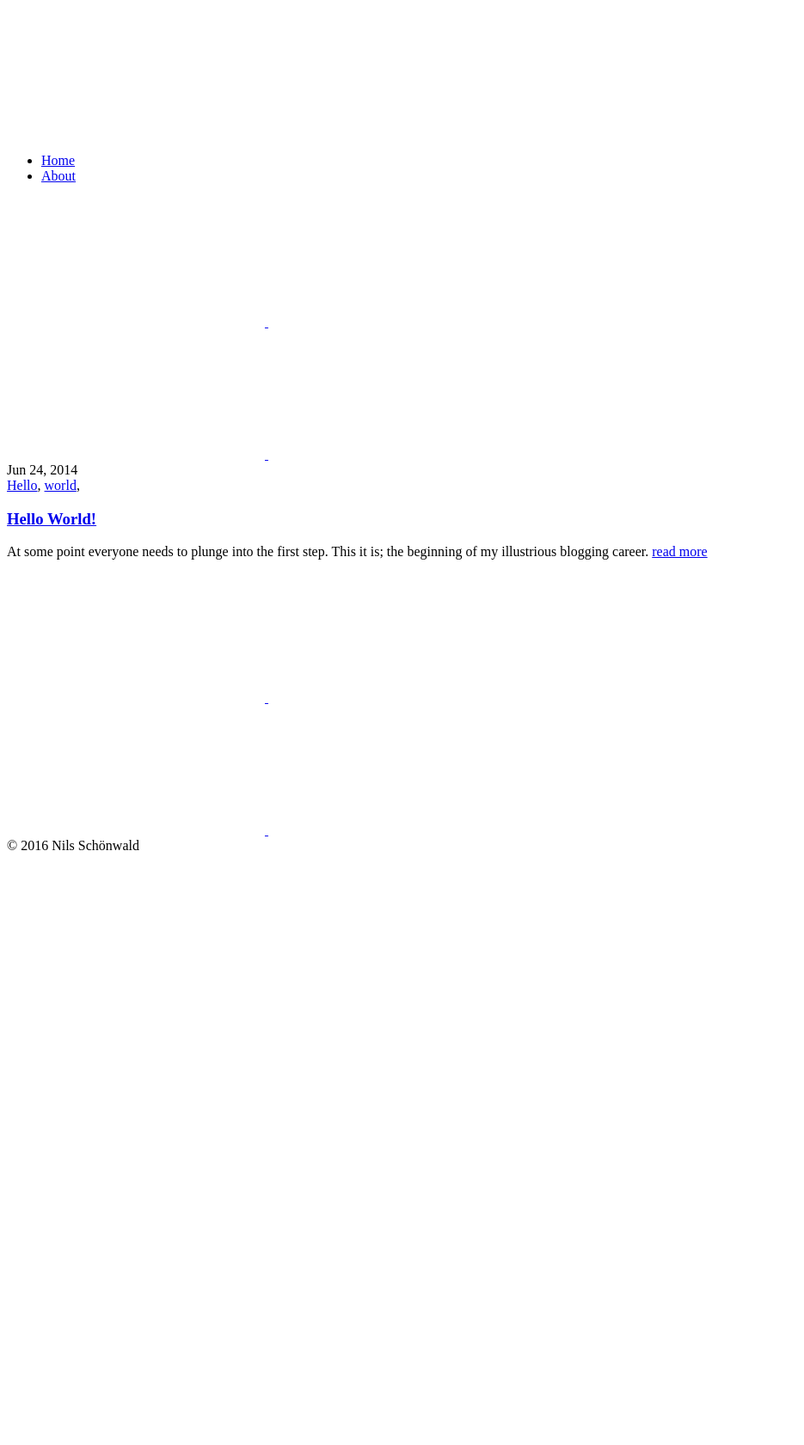
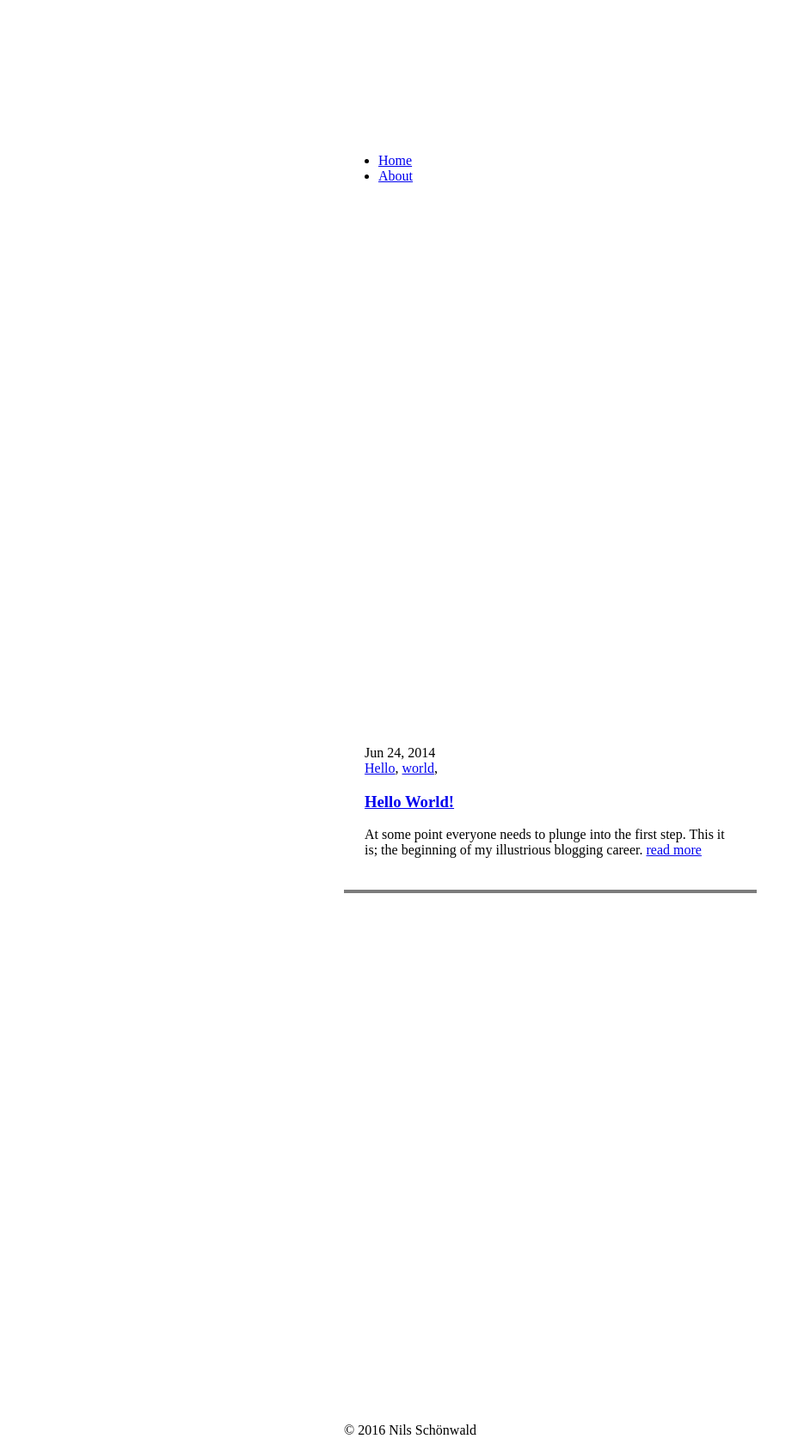
Before and after one commit to schoenwaldnils/blog, a Jekyll site: the page built from index.md, in a window 1280 px wide. Shown: the whole page at 86% size, without its empty margins (0-935 px from the left). Built offline with Jekyll 4.4.1, drawn with Linux system fonts in a browser that asks for light colours; before the commit the page ends 1001 px from its top, so only the background shows below that.

Commit message:
Generate css-critical

```diff
--- a/_includes/head.html
+++ b/_includes/head.html
@@ -3,6 +3,6 @@
   <meta content="IE=edge" http-equiv=X-UA-Compatible>
   <meta content="width=device-width,initial-scale=1" name=viewport>
   {% seo %}
-  <link rel="stylesheet" href="/build/main.css">
+  <style>{% include main-critical.css %}</style>
   {% include favicons.html %}
 </head>
--- /dev/null
+++ b/_includes/main-critical.css
@@ -0,0 +1 @@
+.u-maxWidth{box-sizing:content-box;max-width:30rem;margin-right:auto;margin-left:auto;padding-right:5vw;padding-left:5vw}.u-whiteBox{background:#fff;border-bottom:.25rem solid #7c7c7c}.u-boxPadding{padding:3.5vw 4vw}@media (min-width:769px){.u-boxPadding{padding:1.3125rem 1.5rem}}
--- a/_layouts/base.html
+++ b/_layouts/base.html
@@ -18,3 +18,4 @@
     {% endif %}
   </body>
 </html>
+<link rel="stylesheet" href="/build/main.css">
--- a/package.json
+++ b/package.json
@@ -43,6 +43,7 @@
     "eslint-plugin-jsx-a11y": "2.2.3",
     "eslint-plugin-react": "6.4.1",
     "gulp": "3.9.1",
+    "gulp-cssmin": "^0.1.7",
     "gulp-eslint": "3.0.1",
     "gulp-exit": "0.0.2",
     "gulp-gh-pages": "^0.5.4",
--- /dev/null
+++ b/source/main-critical.css
@@ -0,0 +1,3 @@
+@import 'styles/theme.css';
+@import 'styles/theme-map.css';
+@import 'styles/utils/utils-theme.css';
--- a/source/main.css
+++ b/source/main.css
@@ -17,7 +17,8 @@
 @import 'styles/base.css';
 @import 'components/**/*.css';
 @import 'styles/typography.css';
-@import 'styles/utils/index.css';
+@import 'styles/utils/display/index.css';
+@import 'styles/utils/highlighting.css';
 
 /*
  * SVG-Sprite
--- a/source/styles/utils/index.css
+++ /dev/null
@@ -1,3 +0,0 @@
-@import 'display/index.css';
-@import 'utils-theme.css';
-@import 'highlighting.css';
```
Also changed, not shown: gulpfile.babel.js (+18 -2 lines).
